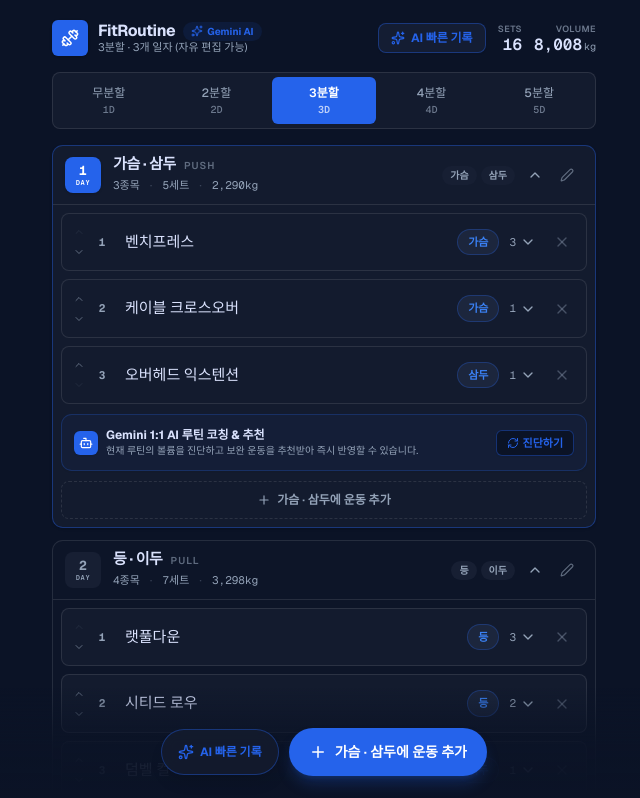
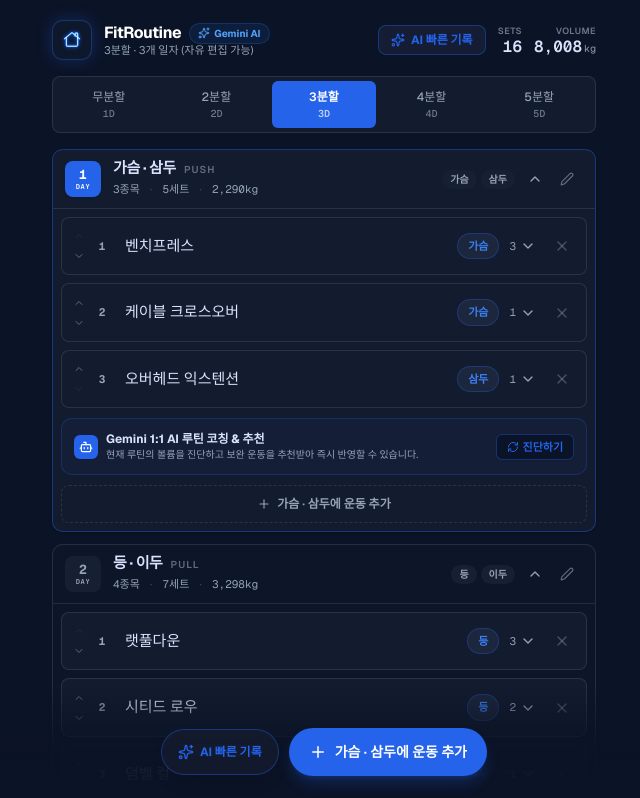
Before and after one commit to juyour/fit-routine, a Next.js app: page /tracker in a window 1280 px wide. Shown: the top 798 px of the page, without its empty margins (316-956 px from the left). Built offline with nearby package versions, Linux system fonts and the light colour scheme.

Commit message:
style: 헤더 좌측 메인 로고 버튼으로 네온 홈 아이콘 재배치 및 가독성 개선

```diff
--- a/components/neon-home-icon.tsx
+++ b/components/neon-home-icon.tsx
@@ -10,60 +10,53 @@ export function NeonHomeIcon({ className = 'size-5', size = 22 }: NeonHomeIconPr
     <svg
       width={size}
       height={size}
-      viewBox="0 0 28 28"
+      viewBox="0 0 32 32"
       fill="none"
       xmlns="http://www.w3.org/2000/svg"
       className={className}
+      style={{ overflow: 'visible' }}
     >
       <defs>
-        {/* Neon Glow Filter */}
-        <filter id="neon-glow" x="-30%" y="-30%" width="160%" height="160%">
-          <feGaussianBlur stdDeviation="1.5" result="coloredBlur" />
+        <filter id="neon-glow-strong" x="-50%" y="-50%" width="200%" height="200%">
+          <feGaussianBlur stdDeviation="1.5" result="blur1" />
+          <feGaussianBlur stdDeviation="3.5" result="blur2" />
           <feMerge>
-            <feMergeNode in="coloredBlur" />
-            <feMergeNode in="coloredBlur" />
+            <feMergeNode in="blur2" />
+            <feMergeNode in="blur1" />
             <feMergeNode in="SourceGraphic" />
           </feMerge>
         </filter>
       </defs>
 
-      {/* Glow Backdrop Layer */}
-      <g filter="url(#neon-glow)" opacity="0.9">
+      {/* Neon Glow Outer Layer */}
+      <g filter="url(#neon-glow-strong)" stroke="#2563eb" strokeWidth="2.2" strokeLinecap="round" strokeLinejoin="round" opacity="0.95">
         {/* Chimney */}
-        <path
-          d="M18 7.5V4.5C18 4.2 18.2 4 18.5 4H20.5C20.8 4 21 4.2 21 4.5V11.5"
-          stroke="#38bdf8"
-          strokeWidth="1.8"
-          strokeLinecap="round"
-          strokeLinejoin="round"
-        />
-        {/* Main House Outline */}
-        <path
-          d="M4.5 12L13.1 4.4C13.6 4 14.4 4 14.9 4.4L23.5 12M6.5 10.5V22C6.5 22.6 7 23 7.6 23H20.4C21 23 21.5 22.6 21.5 22V10.5"
-          stroke="#38bdf8"
-          strokeWidth="1.8"
-          strokeLinecap="round"
-          strokeLinejoin="round"
-        />
+        <path d="M21 9.5V5.5C21 5.22 21.22 5 21.5 5H24.5C24.78 5 25 5.22 25 5.5V13" />
+        {/* Roof Eaves */}
+        <path d="M4 14L15.3 4.7C15.7 4.37 16.3 4.37 16.7 4.7L28 14" />
+        {/* House Body */}
+        <path d="M7 12V24.5C7 25.33 7.67 26 8.5 26H23.5C24.33 26 25 24.33 25 24.5V12" />
       </g>
 
-      {/* Crisp Foreground Stroke */}
-      {/* Chimney */}
-      <path
-        d="M18 7.5V4.5C18 4.2 18.2 4 18.5 4H20.5C20.8 4 21 4.2 21 4.5V11.5"
-        stroke="#93c5fd"
-        strokeWidth="1.6"
-        strokeLinecap="round"
-        strokeLinejoin="round"
-      />
-      {/* Main House Outline */}
-      <path
-        d="M4.5 12L13.1 4.4C13.6 4 14.4 4 14.9 4.4L23.5 12M6.5 10.5V22C6.5 22.6 7 23 7.6 23H20.4C21 23 21.5 22.6 21.5 22V10.5"
-        stroke="#93c5fd"
-        strokeWidth="1.6"
-        strokeLinecap="round"
-        strokeLinejoin="round"
-      />
+      {/* Electric Blue Mid Stroke */}
+      <g stroke="#38bdf8" strokeWidth="1.8" strokeLinecap="round" strokeLinejoin="round">
+        {/* Chimney */}
+        <path d="M21 9.5V5.5C21 5.22 21.22 5 21.5 5H24.5C24.78 5 25 5.22 25 5.5V13" />
+        {/* Roof Eaves */}
+        <path d="M4 14L15.3 4.7C15.7 4.37 16.3 4.37 16.7 4.7L28 14" />
+        {/* House Body */}
+        <path d="M7 12V24.5C7 25.33 7.67 26 8.5 26H23.5C24.33 26 25 24.33 25 24.5V12" />
+      </g>
+
+      {/* Crisp White/Cyan Core Stroke */}
+      <g stroke="#f0f9ff" strokeWidth="1.2" strokeLinecap="round" strokeLinejoin="round">
+        {/* Chimney */}
+        <path d="M21 9.5V5.5C21 5.22 21.22 5 21.5 5H24.5C24.78 5 25 5.22 25 5.5V13" />
+        {/* Roof Eaves */}
+        <path d="M4 14L15.3 4.7C15.7 4.37 16.3 4.37 16.7 4.7L28 14" />
+        {/* House Body */}
+        <path d="M7 12V24.5C7 25.33 7.67 26 8.5 26H23.5C24.33 26 25 24.33 25 24.5V12" />
+      </g>
     </svg>
   )
 }
--- a/components/workout-tracker.tsx
+++ b/components/workout-tracker.tsx
@@ -201,27 +201,29 @@ export function WorkoutTracker({ onGoHome }: WorkoutTrackerProps = {}) {
     <main className="mx-auto flex min-h-dvh w-full max-w-xl flex-col px-4 pb-36 pt-5">
       {/* 헤더 영역 */}
       <header className="flex items-center justify-between gap-4 pb-4">
-        <div className="flex items-center gap-2.5">
-          <span className="flex size-9 items-center justify-center rounded-md bg-primary text-primary-foreground shadow-sm">
-            <Dumbbell className="size-4.5" />
-          </span>
+        <div className="flex items-center gap-3">
+          {onGoHome ? (
+            <button
+              type="button"
+              onClick={onGoHome}
+              aria-label="소개 홈으로 이동"
+              title="소개 홈으로 이동"
+              className="flex size-10 items-center justify-center rounded-xl border border-blue-500/30 bg-[#0f172a] shadow-[0_0_15px_rgba(37,99,235,0.3)] transition-all hover:border-blue-400 hover:shadow-[0_0_22px_rgba(37,99,235,0.6)] hover:scale-105 active:scale-95"
+            >
+              <NeonHomeIcon size={22} />
+            </button>
+          ) : (
+            <span className="flex size-10 items-center justify-center rounded-xl border border-blue-500/30 bg-[#0f172a] shadow-[0_0_15px_rgba(37,99,235,0.3)]">
+              <NeonHomeIcon size={22} />
+            </span>
+          )}
+
           <div className="flex flex-col">
             <div className="flex items-center gap-2">
-              <h1 className="text-base font-bold leading-tight tracking-tight">
+              <h1 className="text-base font-bold leading-tight tracking-tight text-white">
                 FitRoutine
               </h1>
-              {onGoHome && (
-                <button
-                  type="button"
-                  onClick={onGoHome}
-                  aria-label="홈 소개 페이지로 이동"
-                  title="홈 소개 페이지로 이동"
-                  className="flex size-7 items-center justify-center rounded-lg border border-blue-500/30 bg-[#131b2e] shadow-[0_0_12px_rgba(37,99,235,0.25)] transition-all hover:border-blue-400 hover:shadow-[0_0_18px_rgba(37,99,235,0.45)] hover:scale-105 active:scale-95"
-                >
-                  <NeonHomeIcon size={18} />
-                </button>
-              )}
-              <span className="inline-flex items-center gap-1 rounded-full bg-primary/10 px-2 py-0.5 text-[10px] font-bold text-primary">
+              <span className="inline-flex items-center gap-1 rounded-full bg-blue-500/10 border border-blue-500/20 px-2 py-0.5 text-[10px] font-bold text-blue-400">
                 <Sparkles className="size-3" />
                 Gemini AI
               </span>
```
